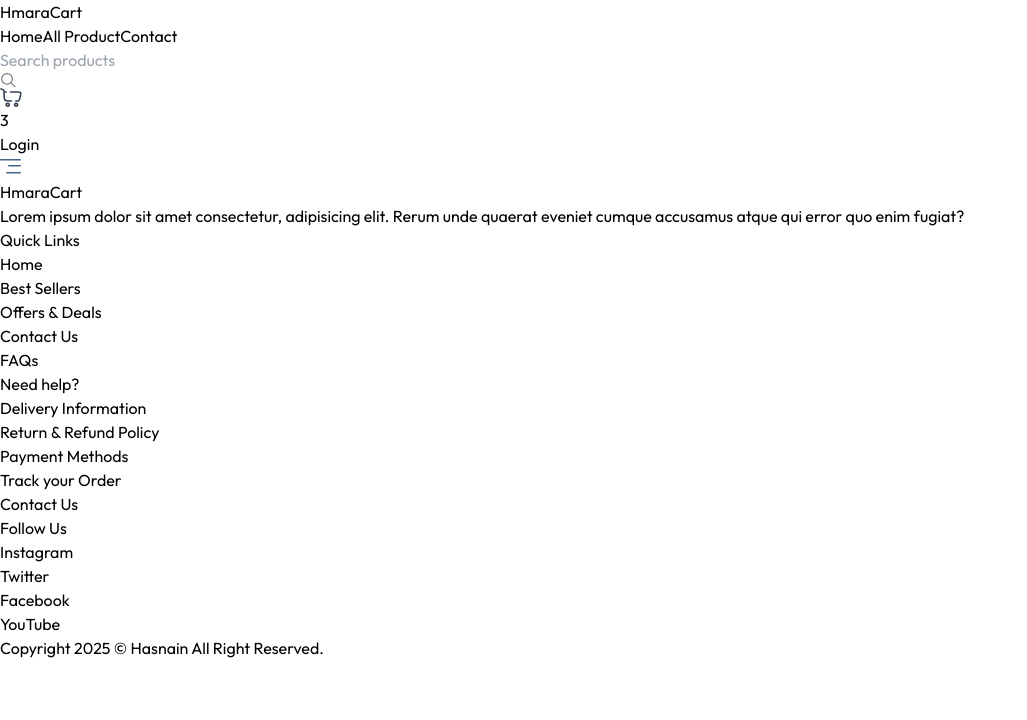
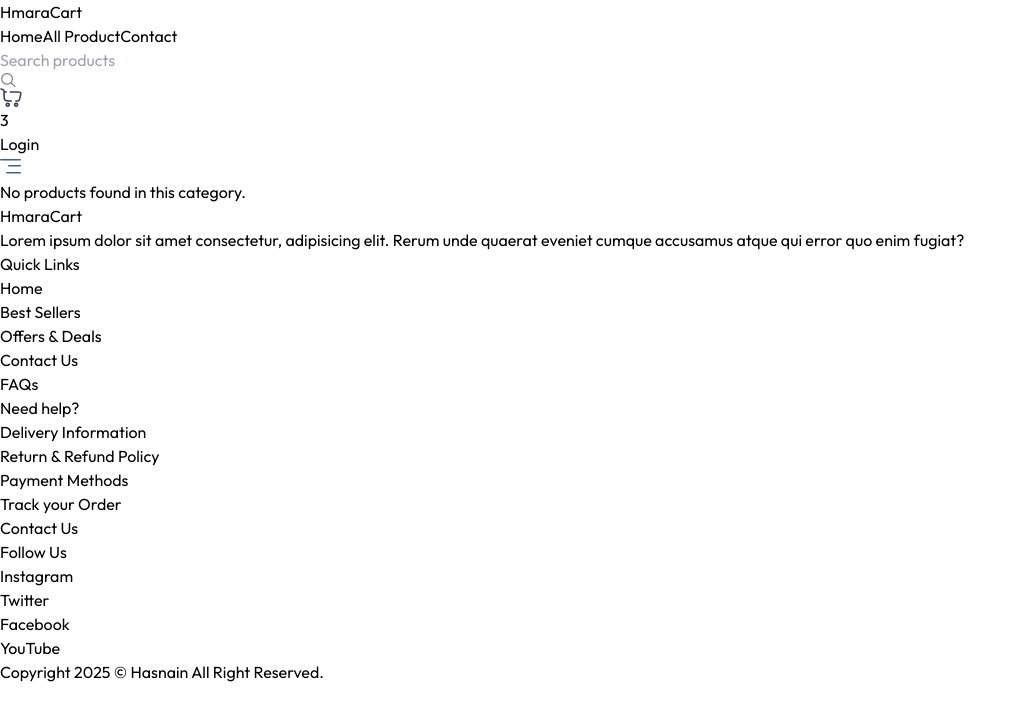
Before and after one commit to Hasnain-7860/HmaraCarts, a React (Vite) app in the folder project/: page /products/1 in a window 1280 px wide. Shown: the top 720 px of the page, without its empty margins (0-1027 px from the left). Built offline with nearby package versions, Linux system fonts and the light colour scheme; a web font is replaced by a local one.

Commit message:
productclick

```diff
--- a/project/src/Pages/Productcategory.jsx
+++ b/project/src/Pages/Productcategory.jsx
@@ -2,6 +2,7 @@ import React from 'react'
 import { useAppContext } from '../Context/Appcontext'
 import { useParams } from 'react-router-dom'
 import { categories } from '../assets/assets'
+import Cart from '../Components/Cart'
 
 const Productcategory = () => {
     const {products} = useAppContext()
@@ -17,6 +18,17 @@ const Productcategory = () => {
                 <div className='w-16 h-0.5 bg-green-400 rounded-full'></div>
             </div>
         )}
+        {filteredProducts.length > 0 ? (
+            <div className='grid grid-cols-2 sm:grid-cols-3 md:grid-cols-4 lg:grid-cols-5 gap-3 md:gap-6 mt-6'>
+                {filteredProducts.map((product)=>(
+                    <Cart key={product._id} product={product}/>
+                ))}
+            </div>
+        ) : (
+            <div className='flex items-center justify-center h-[60vh]'>
+                <p className='text-2xl font-medium text-green-300'>No products found in this category.</p>
+            </div>
+        )}
     </div>
   )
 }
```
